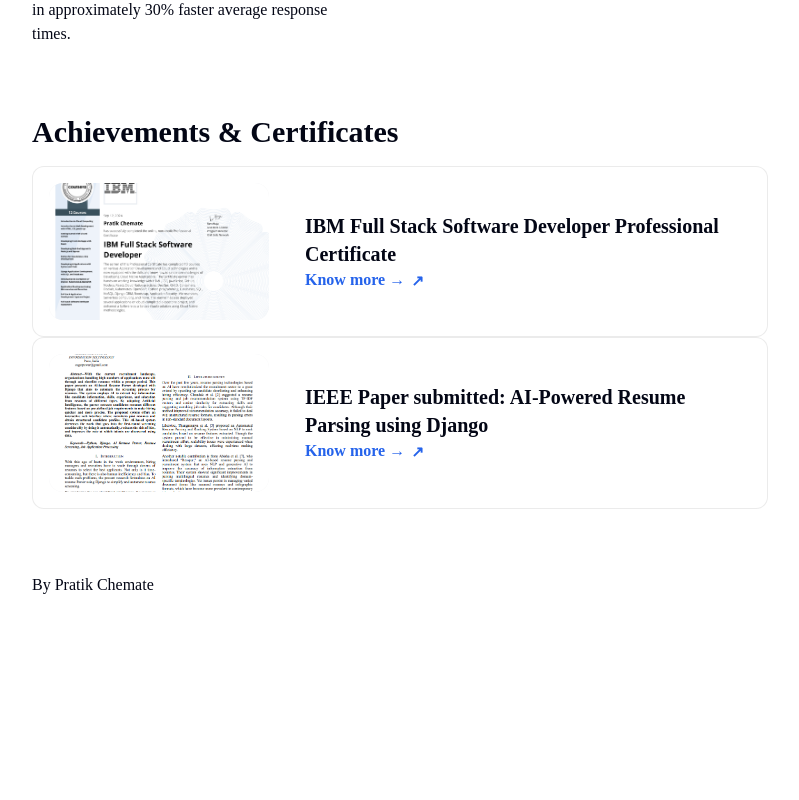
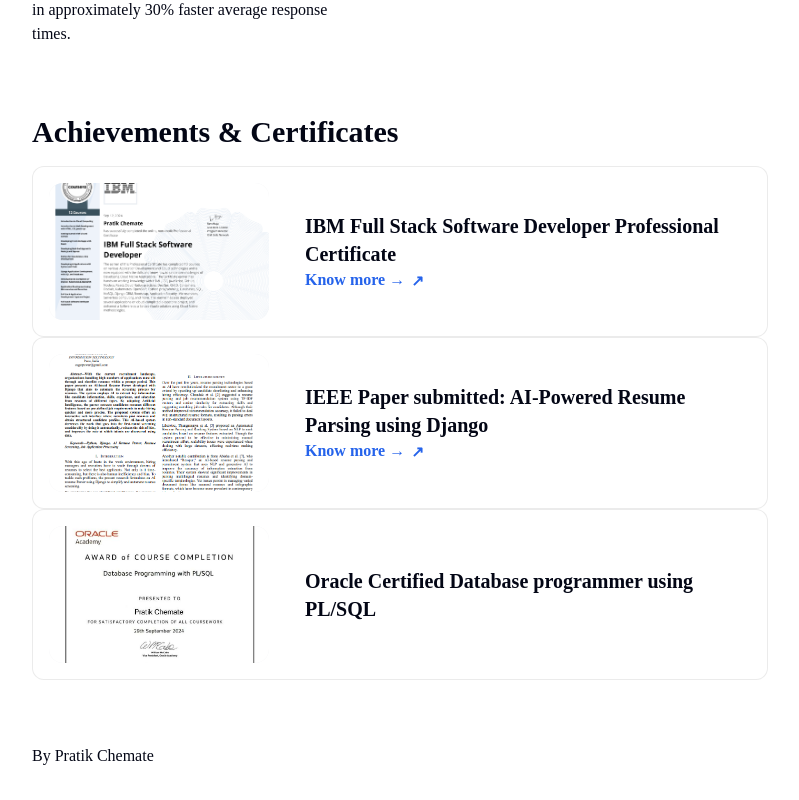
Before and after one commit to pratikchemate/portfolio1, a React (Vite) app: page / in a window 1280 px wide. Shown: the part 2276-3076 px from the top of the page, without its empty margins (240-1039 px from the left). Before the commit the page ends 2905 px from the top, so only its background shows below. Built offline with nearby package versions, Linux system fonts and the light colour scheme; a web font is replaced by a local one.

Commit message:
Update App.jsx

```diff
--- a/src/App.jsx
+++ b/src/App.jsx
@@ -327,7 +327,7 @@ function App() {
             {/* Item 1 */}
             <article className="achievement-card">
               <div className="achievement-thumb">
-                <img src="/IBM.png" alt="Investment award email" />
+                <img src="/IBM.png" alt="IBM" />
               </div>
               <div className="achievement-body">
                 <h4>
@@ -347,7 +347,7 @@ function App() {
             {/* Item 2 */}
             <article className="achievement-card">
               <div className="achievement-thumb">
-                <img src="/IEEE.png" alt="Shapatya 1st place" />
+                <img src="/IEEE.png" alt="IEEE" />
               </div>
               <div className="achievement-body">
                 <h4>
@@ -364,6 +364,25 @@ function App() {
                 </a>
               </div>
             </article>
+
+             <article className="achievement-card">
+              <div className="achievement-thumb">
+                <img src="/PL_SQL.jpg" alt="Oracle" />
+              </div>
+              <div className="achievement-body">
+                <h4>
+                  Oracle Certified Database programmer using PL/SQL
+                </h4>
+{/*                 <a
+                  className="achievement-link"
+                  href="https://ieeexplore.ieee.org/document/11031656/"
+                  target="_blank"
+                  rel="noreferrer"
+                >
+                  Know more →
+                </a> */}
+              </div>
+            </article>
           </div>
         </section>
       </main>
```
